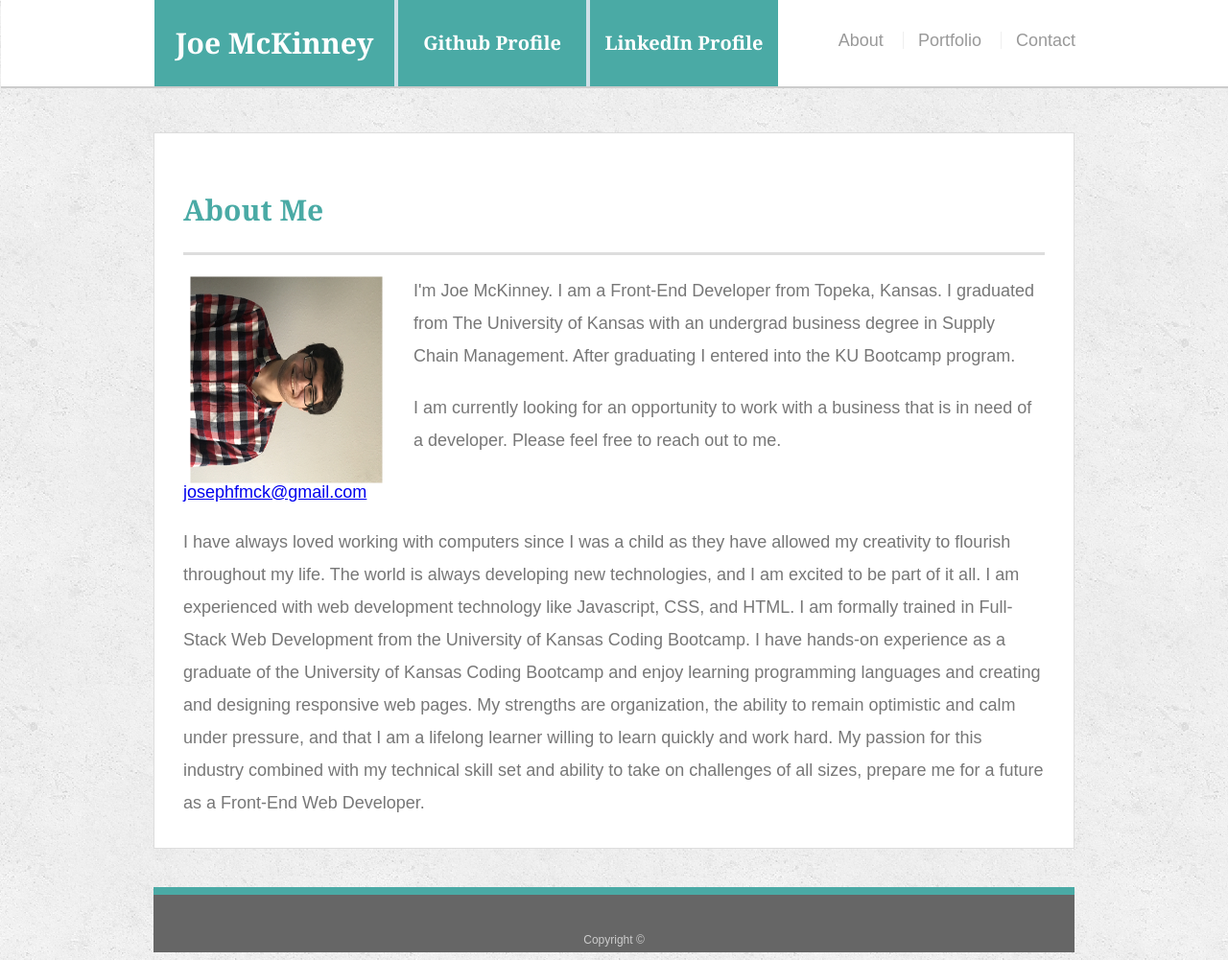
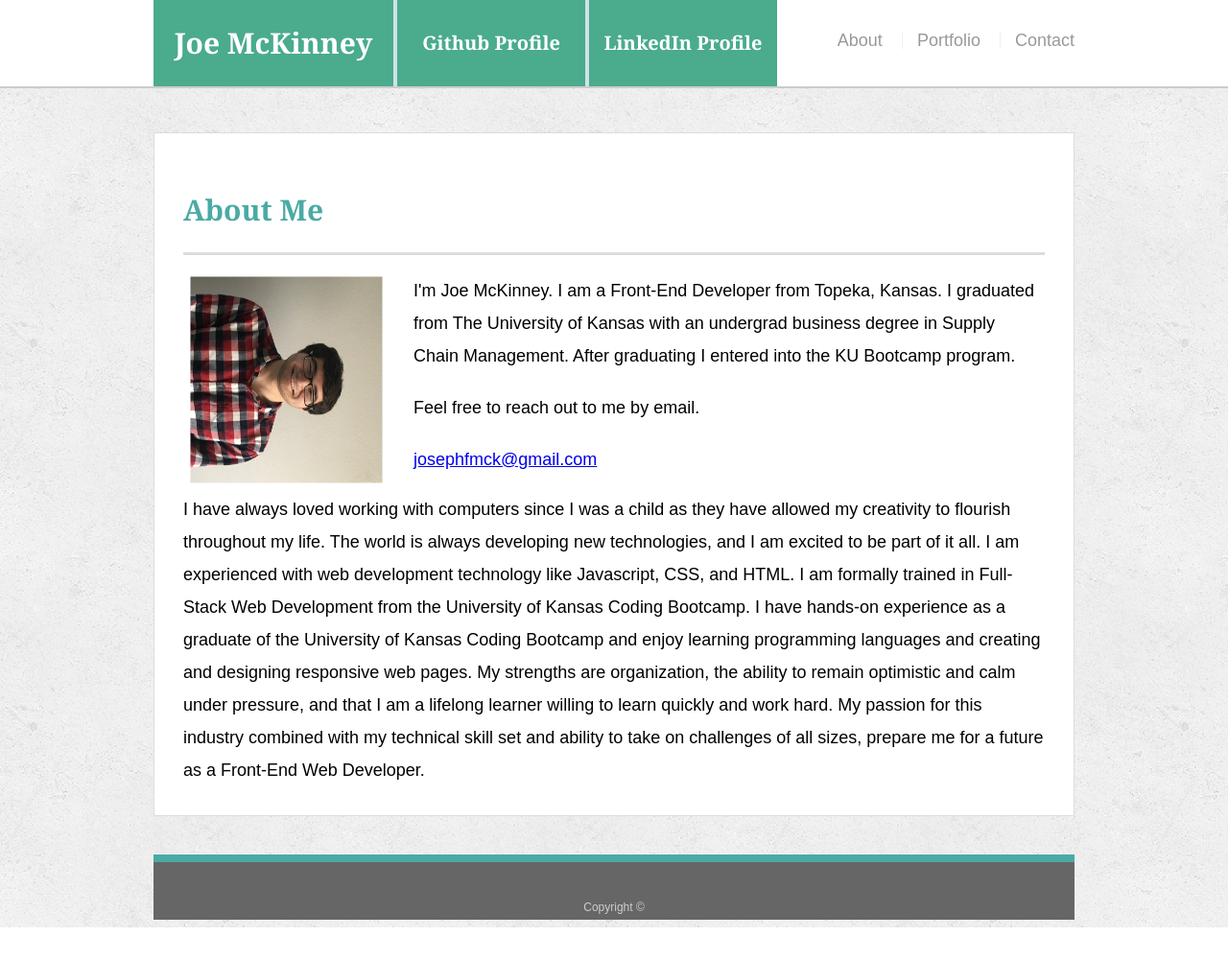
Before and after one commit to josephfmck/Responsive-Portfolio, a plain HTML site: page index.html in a window 1280 px wide. Shown: the whole page at 96% size. After the commit the page ends 967 px from the top, so only its background shows below. Drawn offline with Linux system fonts and the light colour scheme.

Commit message:
style changes

```diff
--- a/assets/css/style.css
+++ b/assets/css/style.css
@@ -2,7 +2,7 @@ body {
     font-family: Arial, "Helvetica Neue", Helvetica, sans-serif;
     font-size: 18px;
     line-height: 34px;
-    color: #777;
+    color: black;
     background: url("../images/concrete_seamless.png");
   }
 
@@ -56,7 +56,7 @@ body {
     position: fixed;
     z-index: 99;
     width: 100%;
-    margin: -8px 0px 30px -7px;
+    /*margin: 0px 0px 30px -7px;*/
     overflow: auto;
     color: #fff;
     background: #fff;
@@ -75,7 +75,7 @@ body {
     color: #fff;
     text-align: center;
     text-decoration: none;
-    background: #4aaaa5;
+    background: #4AAB8D;
   }
 
   #logo2 {
@@ -89,7 +89,7 @@ body {
     color: #fff;
     text-align: center;
     text-decoration: none;
-    background: #4aaaa5;
+    background: #4AAB8D;
     border-left: 4px solid #d0e1e8;
   }
 
@@ -349,7 +349,7 @@ body {
     }
 
     #logo2 {
-      width: 100%;
+      width: 50%;
       height: 75px;
       border-left: 0px;
     }
--- a/index.html
+++ b/index.html
@@ -13,7 +13,7 @@
 
 
 
-  <header id="masthead">
+  <header id="masthead" style="top: 0px; left: 0px;">
     <div class="container">
       <a href="index.html" id="logo">Joe McKinney</a>
       <a href="https://github.com/josephfmck" id="logo2">Github Profile</a>
@@ -33,7 +33,7 @@
       <img src="assets/images/Joe-Profile.JPG" class="auth-image" alt="Joe McKinney">
 
       <p>I'm Joe McKinney. I am a Front-End Developer from Topeka, Kansas. I graduated from The University of Kansas with an undergrad business degree in Supply Chain Management. After graduating I entered into the KU Bootcamp program.</p>
-      <p>I am currently looking for an opportunity to work with a business that is in need of a developer. Please feel free to reach out to me.</p>
+      <p>Feel free to reach out to me by email.</p>
       <a href="mailto:josephfmck@gmail.com">josephfmck@gmail.com</a>
       <br>
       <p>I have always loved working with computers since I was a child as they have allowed my creativity to flourish throughout my life. The world is always developing new technologies, and I am excited to be part of it all. I am experienced with web development technology like Javascript, CSS, and HTML. I am formally trained in Full-Stack Web Development from the University of Kansas Coding Bootcamp. I have hands-on experience as a graduate of the University of Kansas Coding Bootcamp and enjoy learning programming languages and creating and designing responsive web pages. My strengths are organization, the ability to remain optimistic and calm under pressure, and that I am a lifelong learner willing to learn quickly and work hard. My passion for this industry combined with my technical skill set and ability to take on challenges of all sizes, prepare me for a future as a Front-End Web Developer.</p>
```
Also changed, not shown: contact.html (+1 -1 lines), portfolio.html (+1 -1 lines).
